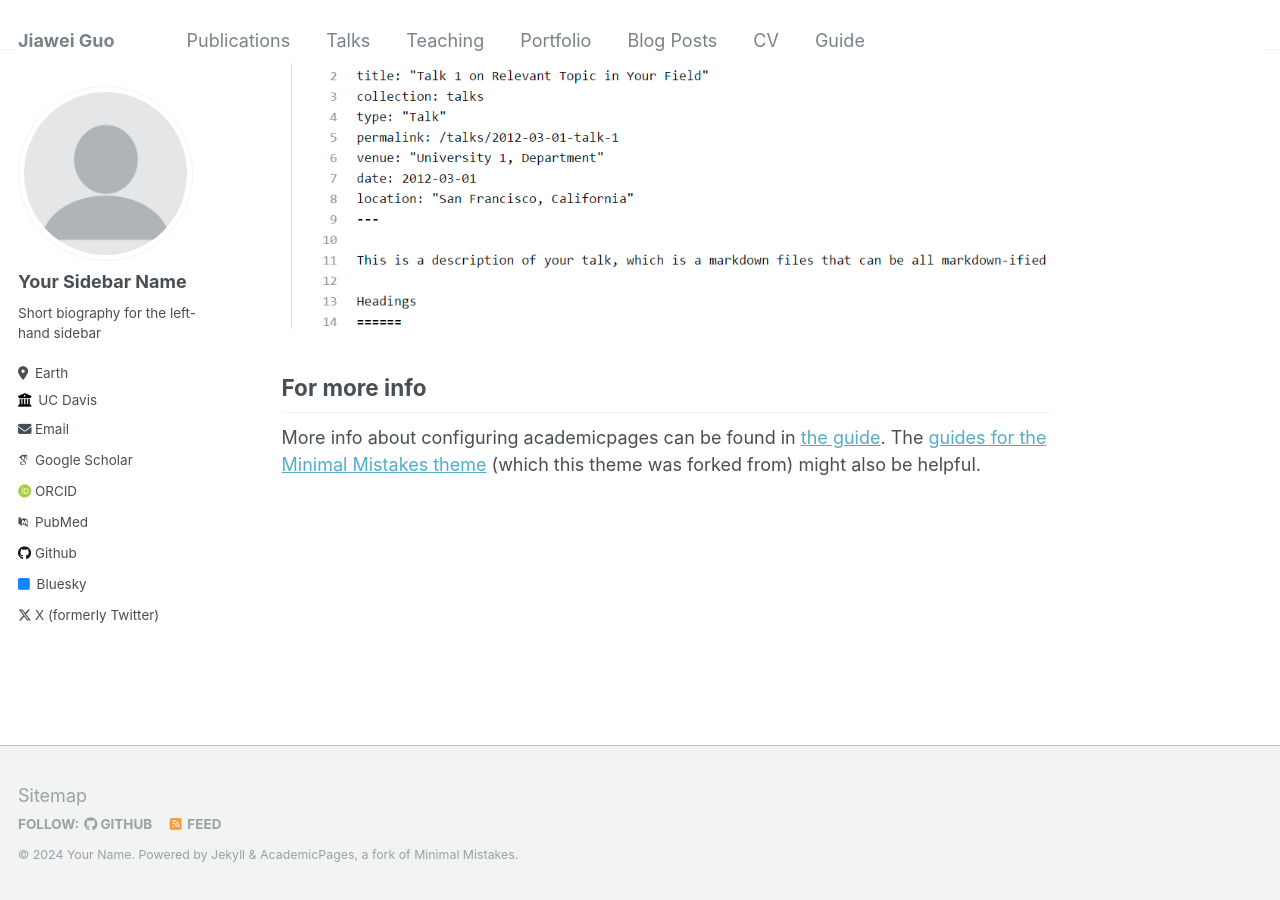
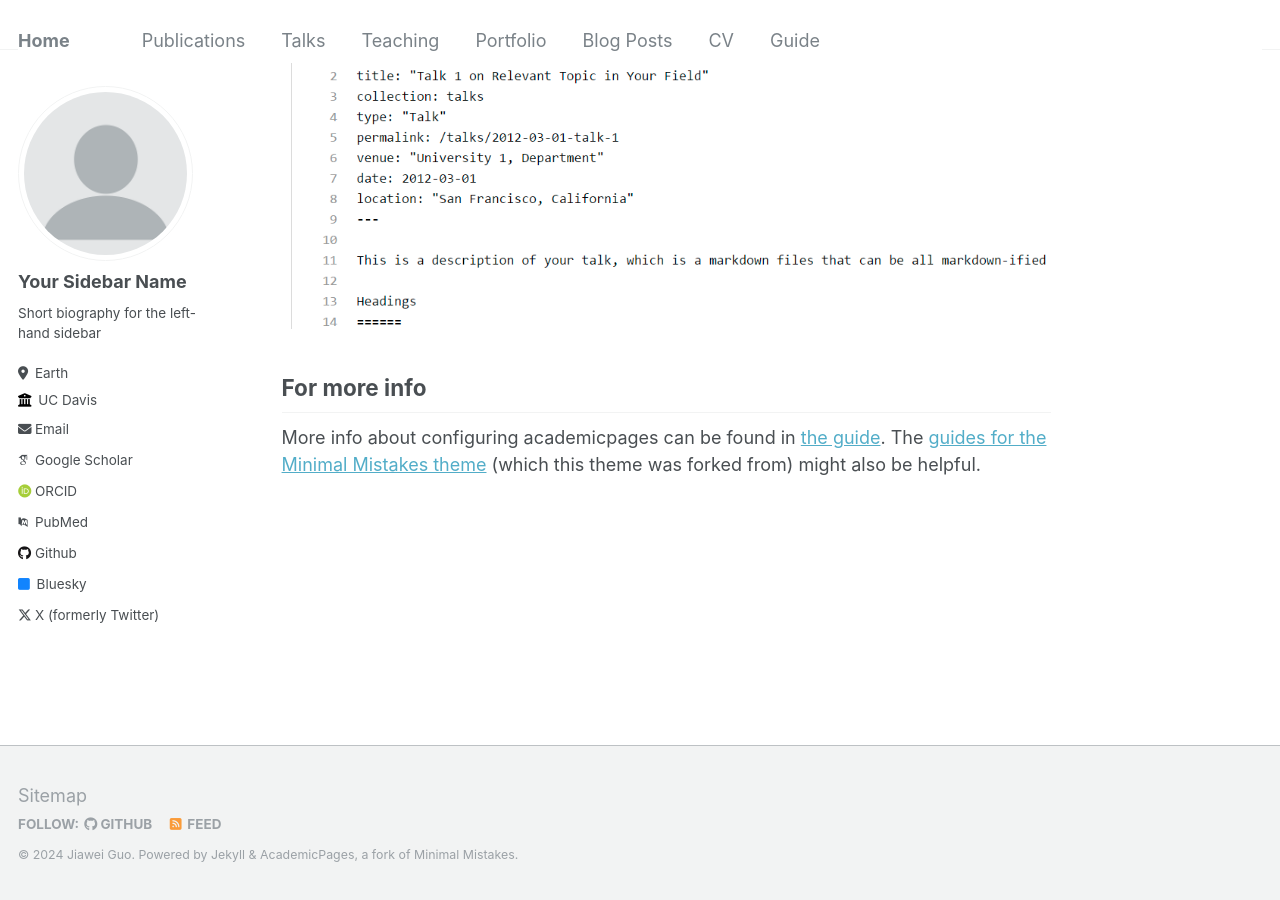
Before and after one commit to JiaweiGuo-0313/JiaweiGuo-0313.github.io, a Jekyll site: the page built from _pages/about.md, in a window 1280 px wide and 900 px high, scrolled down 2640 px. Built offline with Jekyll 4.4.1, drawn with Linux system fonts in a browser that asks for light colours; some web fonts are replaced.

Commit message:
Update _config.yml

```diff
--- a/_config.yml
+++ b/_config.yml
@@ -8,13 +8,13 @@
 
 # Basic Site Settings
 locale                   : "en-US"
-title                    : "Jiawei Guo"
+title                    : "Home"
 title_separator          : "-"
-name                     : &name "Your Name"
-description              : &description "personal description"
-url                      : https://academicpages.github.io # the base hostname & protocol for your site e.g. "https://mmistakes.github.io"
+name                     : &name "Jiawei Guo"
+description              : &description "ChemE PhD Student at UC Davis"
+url                      : https://JiaweiGuo-0313.github.io # the base hostname & protocol for your site e.g. "https://mmistakes.github.io"
 baseurl                  : "" # the subpath of your site, e.g. "/blog"
-repository               : "academicpages/academicpages.github.io"
+repository               : "JiaweiGuo-0313/JiaweiGuo-0313.github.io"
 
 # Site Author - The following control what appear as part of the author content on the side bar.
 #               If a field is blank the icon and link will not appear, otherwise it will be shown.
```
